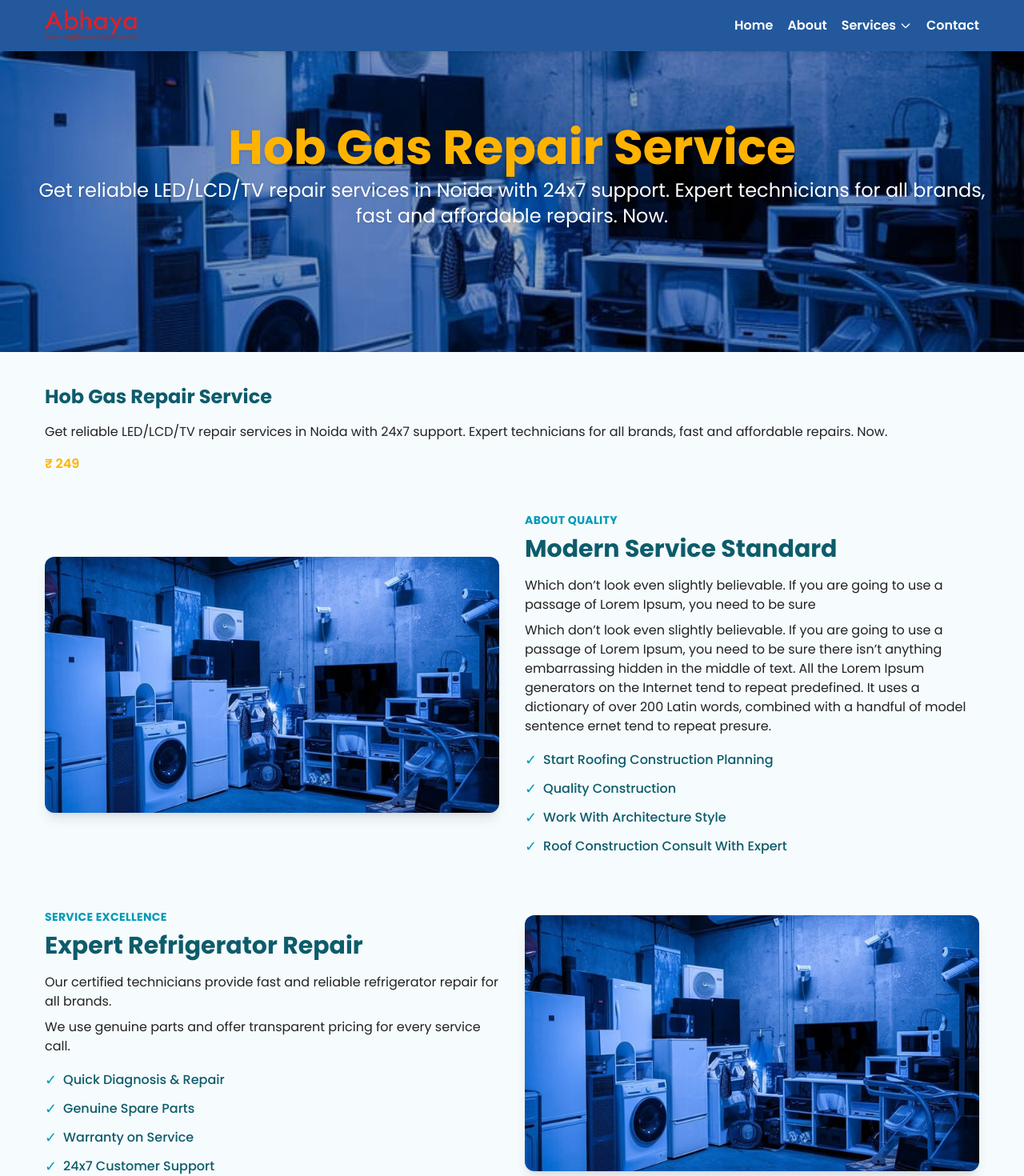
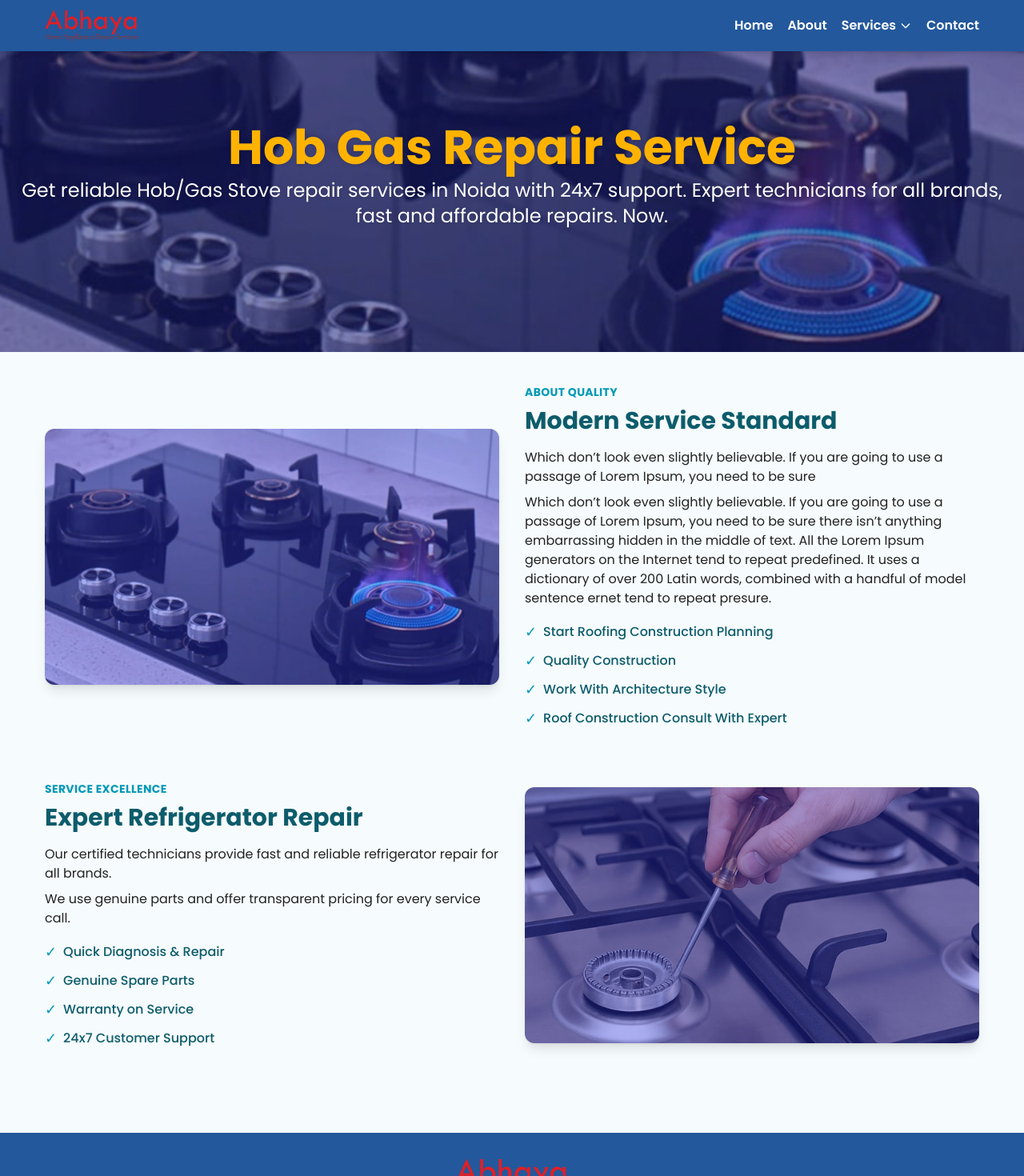
Before and after one commit to mohitkmr778/abhaya-chimney-website, a Next.js app: page /hob-gas-repair-service in a window 1280 px wide. Shown: the top 1470 px of the page at 80% size. Built offline with nearby package versions, Linux system fonts and the light colour scheme.

Commit message:
Update page.js

```diff
--- a/app/hob-gas-repair-service/page.js
+++ b/app/hob-gas-repair-service/page.js
@@ -6,29 +6,18 @@
         <>
             <PageBanner
                 title="Hob Gas Repair Service"
-                subtitle="Get reliable LED/LCD/TV repair services in Noida with 24x7 support. Expert technicians for all brands, fast and affordable repairs. Now."
-                image="/slider/noida.jpg"
+                subtitle="Get reliable Hob/Gas Stove repair services in Noida with 24x7 support. Expert technicians for all brands, fast and affordable repairs. Now."
+                image="/slider/gasone.jpg"
             />
             <main className="bg-[#f6fbfd] py-10">
                 <div className="max-w-[1200px] mx-auto px-4">
-                    <h2 className="text-2xl font-bold mb-4 text-[#0d5c6b]">
-                        Hob Gas Repair Service
-                    </h2>
-                    <p className="text-[#222] mb-2 text-base">
-                        Get reliable LED/LCD/TV repair services in Noida with
-                        24x7 support. Expert technicians for all brands, fast
-                        and affordable repairs. Now.
-                    </p>
-                    <div className="mt-4 mb-12">
-                        <span className="font-semibold text-[#ffb300]">
-                            ₹ 249
-                        </span>
-                    </div>
+
+
                     {/* Alternating sections start */}
                     <section className="flex flex-col md:flex-row items-center gap-8 mb-16">
                         <div className="md:w-1/2 w-full">
                             <img
-                                src="/slider/noida.jpg"
+                                src="/slider/gasone.jpg"
                                 alt="Modern Service Standard"
                                 className="rounded-xl w-full h-[320px] object-cover shadow-lg"
                             />
@@ -86,8 +75,8 @@
                     <section className="flex flex-col md:flex-row items-center gap-8 mb-16 md:flex-row-reverse">
                         <div className="md:w-1/2 w-full">
                             <img
-                                src="/slider/noida.jpg"
-                                alt="Expert Refrigerator Repair"
+                                src="/slider/gastwo.jpg"
+                                alt="Expert Hob/Gas Stove Repair"
                                 className="rounded-xl w-full h-[320px] object-cover shadow-lg"
                             />
                         </div>
```
